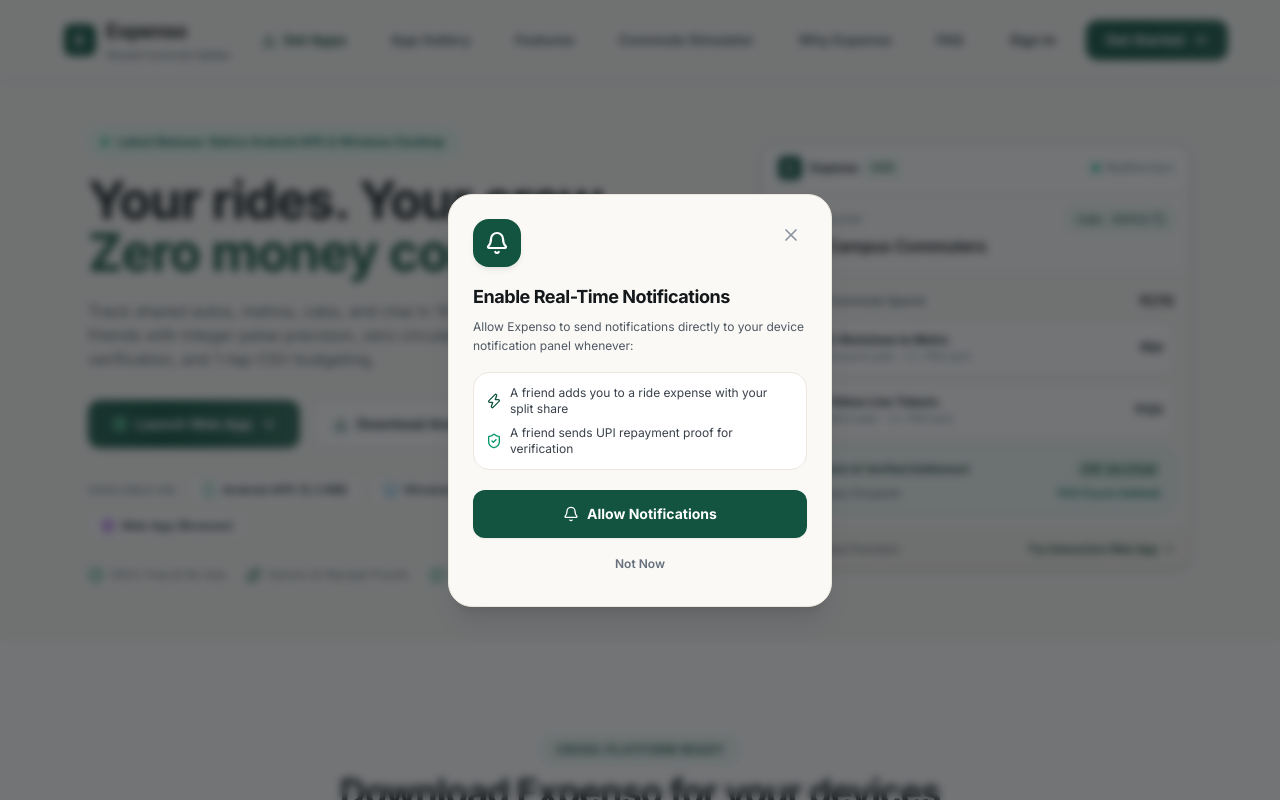
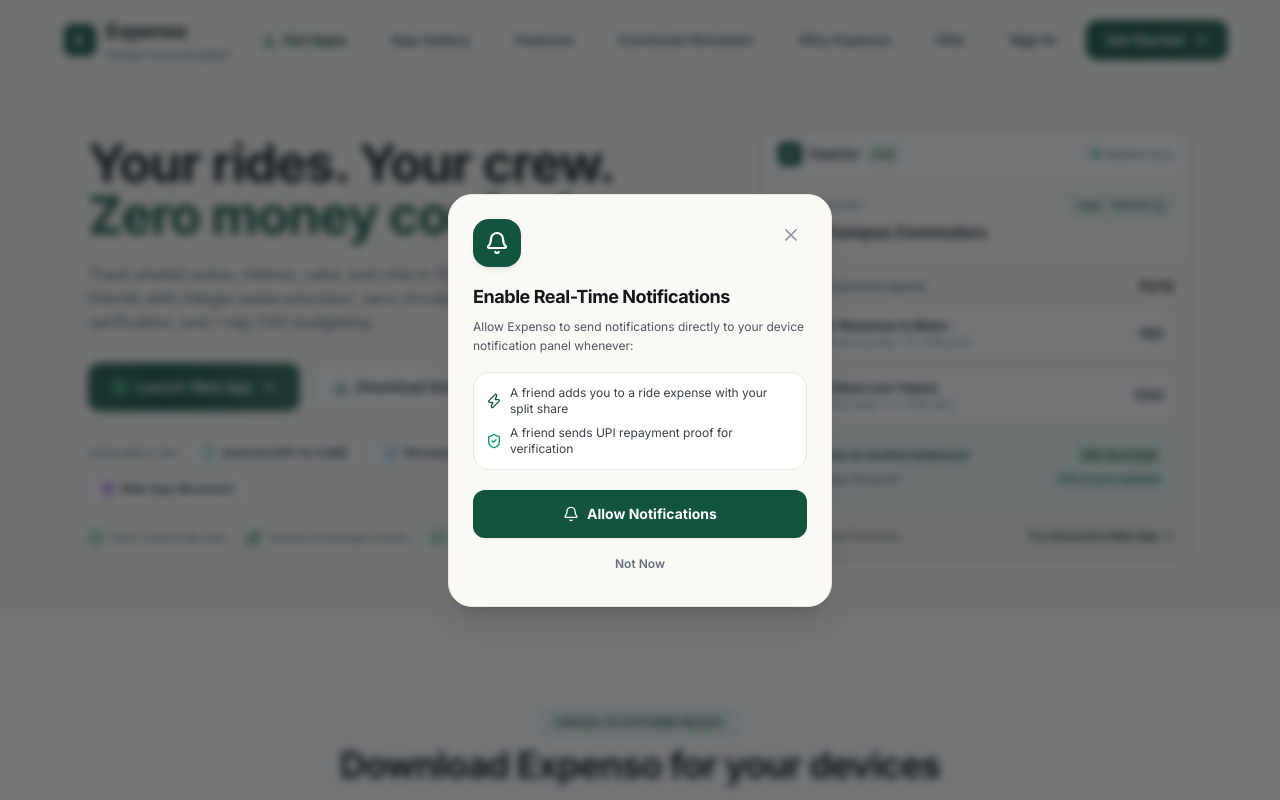
Before and after one commit to div-pandey/Expenso, a React (Vite) app: page / in a window 1280 px wide. Shown: the top 800 px of the page. Built offline with nearby package versions, Linux system fonts and the light colour scheme; no server answers.

Commit message:
style: remove release announcement badge from hero section

```diff
--- a/src/components/public/LandingPage.tsx
+++ b/src/components/public/LandingPage.tsx
@@ -349,11 +349,6 @@ export const LandingPage: React.FC<LandingPageProps> = ({
         <div className="grid grid-cols-1 lg:grid-cols-12 gap-8 lg:gap-12 items-center">
           {/* Hero Copy */}
           <div className="lg:col-span-7 space-y-5 text-center lg:text-left">
-            <div className="inline-flex items-center gap-2 px-3 py-1 rounded-full bg-emerald-50 border border-emerald-200 text-emerald-800 text-xs font-bold shadow-xs">
-              <span className="w-2 h-2 rounded-full bg-emerald-500 animate-pulse" />
-              <span>Latest Release: Native Android APK & Windows Desktop</span>
-            </div>
-
             <h1 className="text-3xl sm:text-5xl lg:text-[3.25rem] font-black text-charcoal-900 tracking-tight leading-[1.12]">
               Your rides. Your crew. <br className="hidden sm:inline" />
               <span className="text-brand-700">Zero money confusion.</span>
```
